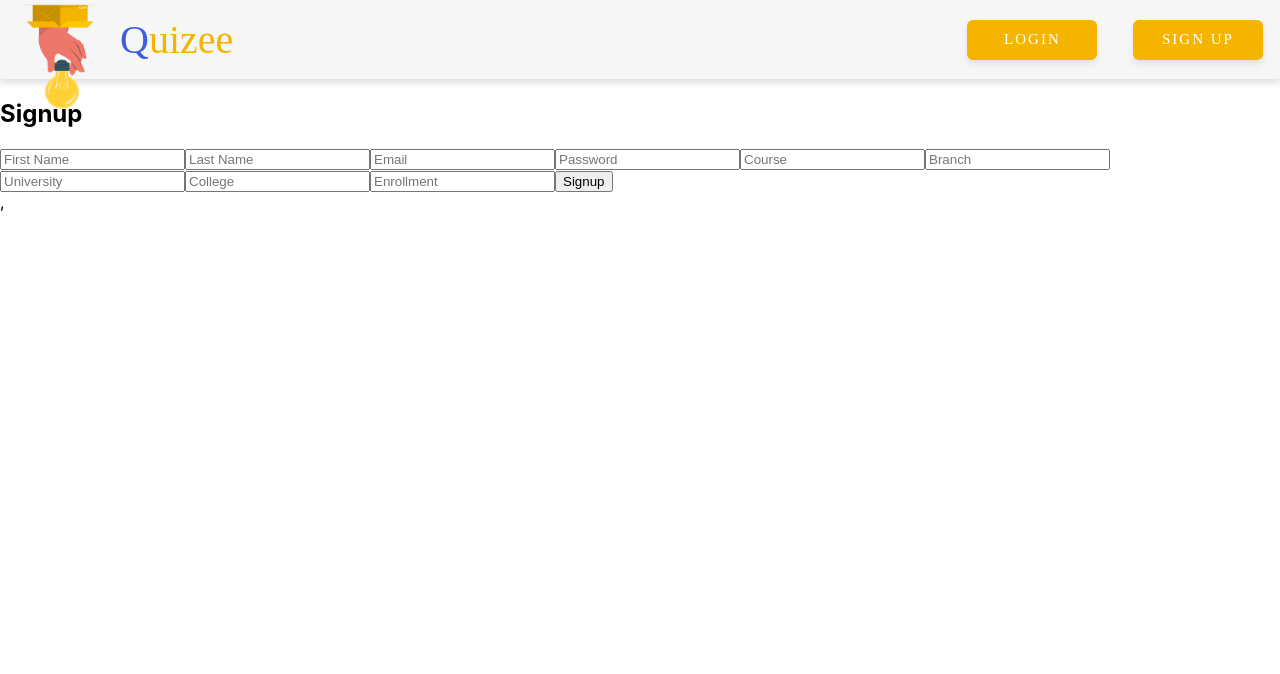
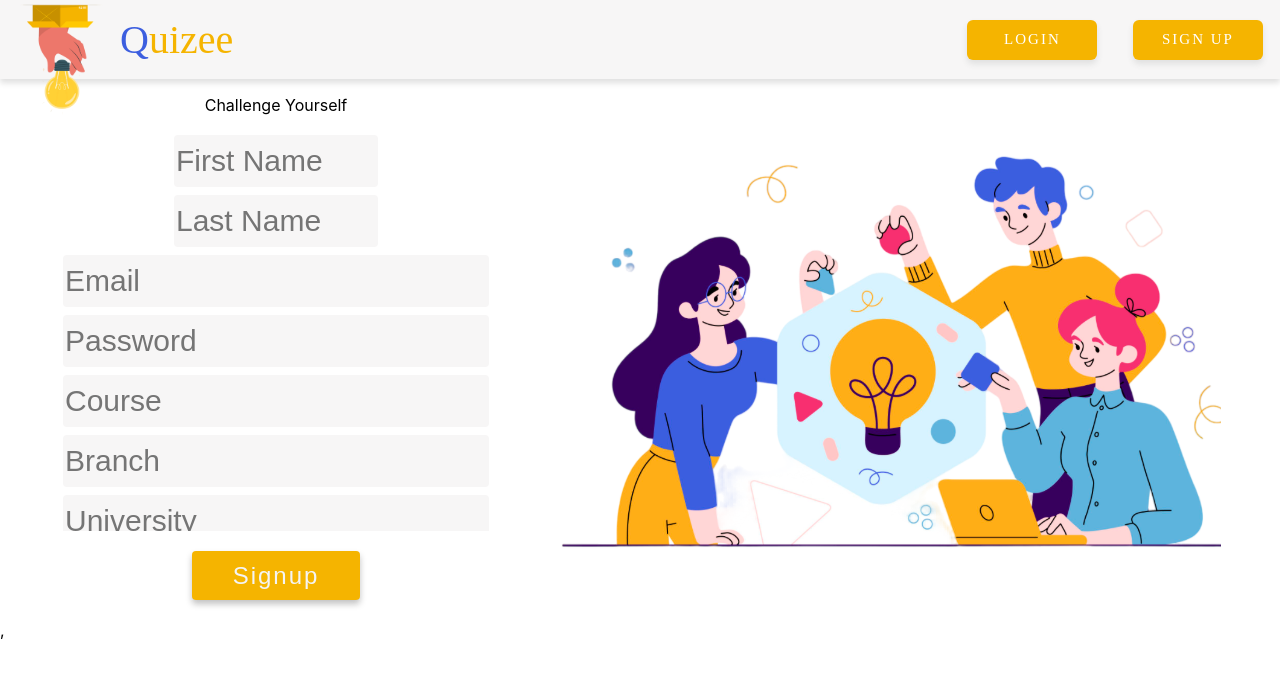
Before and after one commit to RohitRaj766/Qezee, a React (Create React App) app in the folder client/: page /signup in a window 1280 px wide. Shown: the top 674 px of the page. Built offline with nearby package versions, Linux system fonts and the light colour scheme.

Commit message:
added Signup page

```diff
--- a/client/package.json
+++ b/client/package.json
@@ -16,7 +16,7 @@
     "react-scripts": "5.0.1",
     "redux": "^5.0.1",
     "redux-saga": "^1.3.0",
-    "sass": "^1.75.0",
+    "sass": "^1.77.6",
     "web-vitals": "^2.1.4"
   },
   "scripts": {
--- a/client/src/App.js
+++ b/client/src/App.js
@@ -1,6 +1,6 @@
 import React from 'react';
 import { BrowserRouter as Router, Routes, Route } from 'react-router-dom';
-import Signup from './user/userScreens/signup/s';
+import Signup from './user/userScreens/signup/Signup';
 import Login from './user/userScreens/login/Login';
 import Leaderboard from './user/userScreens/dashboard/LeaderBoard';
 import Edit from './user/userScreens/dashboard/Edit';
--- /dev/null
+++ b/client/src/user/userScreens/signup/Signup.jsx
@@ -0,0 +1,72 @@
+import React, { useState } from 'react';
+import { useDispatch, useSelector } from 'react-redux';
+import { signupRequest } from '../../../actions/index';
+import './Signup.scss'
+import pagePhoto from '../../assets/images/pagephoto.svg';
+
+const Signup = () => {
+  const [userData, setUserData] = useState({
+    firstname: '',
+    lastname: '',
+    email: '',
+    password: '',
+    course: '',
+    branch: '',
+    university: '',
+    college: '',
+    enrollment: '',
+  });
+
+  const dispatch = useDispatch();
+  const signupMessage = useSelector((state) => state.auth.signupMessage);
+  const error = useSelector((state) => state.auth.error);
+
+  const handleChange = (e) => {
+    setUserData({
+      ...userData,
+      [e.target.name]: e.target.value,
+    });
+  };
+
+  const handleSubmit = (e) => {
+    e.preventDefault();
+    dispatch(signupRequest(userData));
+  };
+
+  return (
+    <div className='main'>
+
+      <div className='boxContainer'>
+        <p>Challenge Yourself</p>
+        <div className='formContainer'>
+          <form onSubmit={handleSubmit}>
+            <input className="smallInputField" type="text" name="firstname" value={userData.firstname} onChange={handleChange} placeholder="First Name" required />
+            <input className="smallInputField" type="text" name="lastname" value={userData.lastname} onChange={handleChange} placeholder="Last Name" required />
+            <input className="inputField" type="email" name="email" value={userData.email} onChange={handleChange} placeholder="Email" required />
+            <input className="inputField" type="password" name="password" value={userData.password} onChange={handleChange} placeholder="Password" required />
+            <input className="inputField" type="text" name="course" value={userData.course} onChange={handleChange} placeholder="Course" required />
+            <input className="inputField" type="text" name="branch" value={userData.branch} onChange={handleChange} placeholder="Branch" required />
+            <input className="inputField" type="text" name="university" value={userData.university} onChange={handleChange} placeholder="University" required />
+            <input className="inputField" type="text" name="college" value={userData.college} onChange={handleChange} placeholder="College" required />
+            <input className="inputField" type="text" name="enrollment" value={userData.enrollment} onChange={handleChange} placeholder="Enrollment" required />
+          </form>
+        </div>
+        <button type="submit">Signup</button>
+        {signupMessage && <p>{signupMessage}</p>}
+        {error && <p>{error}</p>}
+      </div>
+
+
+
+
+      <div>
+        <img src={pagePhoto} alt="pagePhoto" />
+      </div>
+
+    </div>
+
+
+  );
+};
+
+export default Signup;
--- /dev/null
+++ b/client/src/user/userScreens/signup/Signup.scss
@@ -0,0 +1,63 @@
+@import "../../assets/Common";
+
+.main{
+    display: flex;
+    justify-content: center;
+    align-items: center;
+    gap: 5%;
+
+    .boxContainer{
+        display: flex;
+        flex-direction: column;
+        align-items: center;
+
+
+        .formContainer{
+            height: 400px;
+            overflow-y: auto;
+            overflow-x: hidden;
+
+
+            form{
+                display: flex;
+                flex-direction: column;
+                align-items: center;
+
+                .inputField{
+                    width: 422px;
+                    height: 50px;
+                    font-size: 30px;
+                    background-color: #F7F6F6;
+                    border-radius: 4px;
+                    border: none;
+                    margin: 4px;
+
+                }
+
+                .smallInputField{
+                    width: 200px;
+                    height: 50px;
+                    font-size: 30px;
+                    background-color: #F7F6F6;
+                    border-radius: 4px;
+                    border: none;
+                    margin: 4px;
+                }
+            }
+
+        }
+
+        button{
+            @include button;
+            background-color: #F5B400;
+            height: 49px;
+            width: 168px ;
+            border-radius: 4px;
+            color: #F4F4F4;
+            font-size: 24px;
+            box-shadow: 0px 4px 6px 0px rgba(12, 12, 12, 0.25);
+            margin: 20px;
+        }
+
+    }
+}
--- a/client/src/user/userScreens/signup/s.jsx
+++ /dev/null
@@ -1,55 +0,0 @@
-import React, { useState } from 'react';
-import { useDispatch, useSelector } from 'react-redux';
-import { signupRequest } from '../../../actions/index';
-
-const Signup = () => {
-  const [userData, setUserData] = useState({
-    firstname: '',
-    lastname: '',
-    email: '',
-    password: '',
-    course: '',
-    branch: '',
-    university: '',
-    college: '',
-    enrollment: '',
-  });
-
-  const dispatch = useDispatch();
-  const signupMessage = useSelector((state) => state.auth.signupMessage);
-  const error = useSelector((state) => state.auth.error);
-
-  const handleChange = (e) => {
-    setUserData({
-      ...userData,
-      [e.target.name]: e.target.value,
-    });
-  };
-
-  const handleSubmit = (e) => {
-    e.preventDefault();
-    dispatch(signupRequest(userData));
-  };
-
-  return (
-    <div>
-      <h2>Signup</h2>
-      <form onSubmit={handleSubmit}>
-        <input type="text" name="firstname" value={userData.firstname} onChange={handleChange} placeholder="First Name" required />
-        <input type="text" name="lastname" value={userData.lastname} onChange={handleChange} placeholder="Last Name" required />
-        <input type="email" name="email" value={userData.email} onChange={handleChange} placeholder="Email" required />
-        <input type="password" name="password" value={userData.password} onChange={handleChange} placeholder="Password" required />
-        <input type="text" name="course" value={userData.course} onChange={handleChange} placeholder="Course" required />
-        <input type="text" name="branch" value={userData.branch} onChange={handleChange} placeholder="Branch" required />
-        <input type="text" name="university" value={userData.university} onChange={handleChange} placeholder="University" required />
-        <input type="text" name="college" value={userData.college} onChange={handleChange} placeholder="College" required />
-        <input type="text" name="enrollment" value={userData.enrollment} onChange={handleChange} placeholder="Enrollment" required />
-        <button type="submit">Signup</button>
-      </form>
-      {signupMessage && <p>{signupMessage}</p>}
-      {error && <p>{error}</p>}
-    </div>
-  );
-};
-
-export default Signup;
```
Also changed, not shown: client/src/user/assets/images/pagephoto.svg (added), 1 other file (tests, documents, lock files or other folders).
